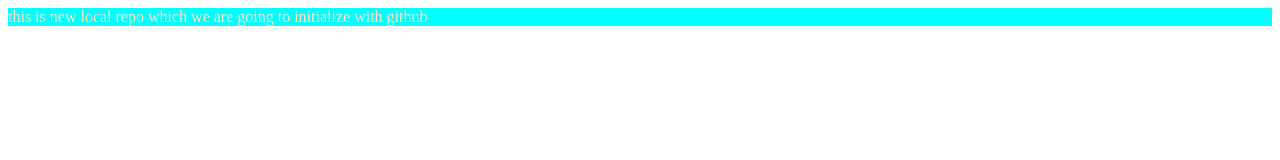
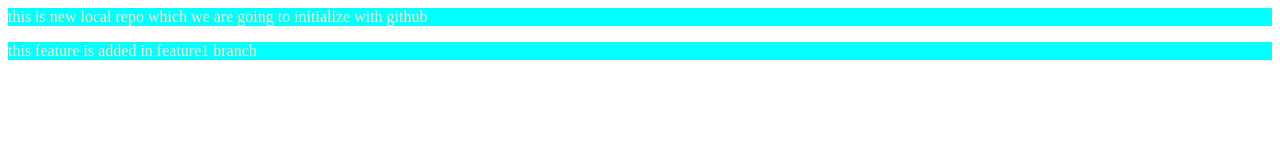
Before and after one commit to Dipalii20/local_repo, a plain HTML site: page index.html in a window 1280 px wide. Drawn offline with Linux system fonts and the light colour scheme.

Commit message:
add paragraph

```diff
--- a/index.html
+++ b/index.html
@@ -1,2 +1,3 @@
 <link rel="stylesheet" href="style.css">
 <p>this is new local repo which we are going to initialize with github</p>
+<p>this feature is added in feature1 branch</p>
```
